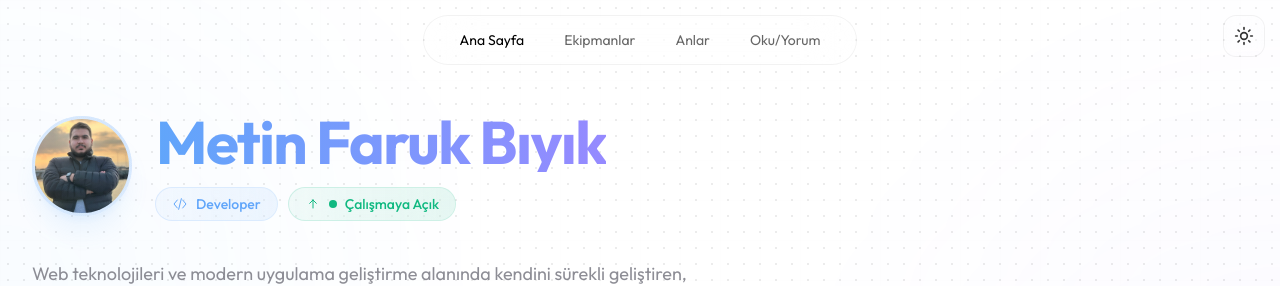
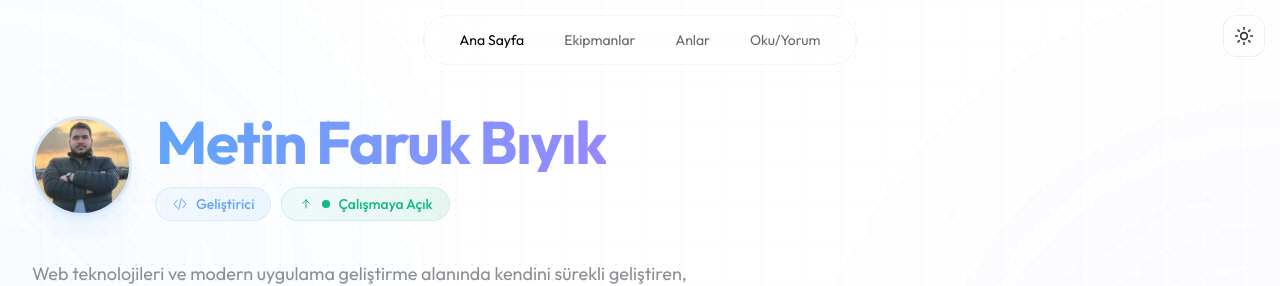
Before and after one commit to metinfarukbiyik/metinfarukbiyik, a Next.js app: page / in a window 1280 px wide. Shown: the top 286 px of the page. Built offline with nearby package versions, Linux system fonts and the light colour scheme.

Commit message:
status, title

```diff
--- a/src/components/PageTitle.tsx
+++ b/src/components/PageTitle.tsx
@@ -1,6 +1,7 @@
 import Image from "next/image";
 import { usePathname } from "next/navigation";
 import { motion } from "framer-motion";
+import { cvData } from "@/data/cv";
 
 interface PageTitleProps {
   title: string;
@@ -75,7 +76,7 @@ export default function PageTitle({ title, description, children, variant = "pag
                     <svg className="h-4 w-4" viewBox="0 0 24 24" fill="none" xmlns="http://www.w3.org/2000/svg">
                       <path d="M8 6L3 12L8 18M16 6L21 12L16 18M14 4L10 20" stroke="currentColor" strokeWidth="1.5" strokeLinecap="round" strokeLinejoin="round"/>
                     </svg>
-                    Developer
+                    {cvData.title}
                   </div>
 
                   {/* Çalışmaya Açık Rozeti */}
@@ -87,7 +88,7 @@ export default function PageTitle({ title, description, children, variant = "pag
                       <span className="absolute inline-flex h-full w-full animate-ping rounded-full bg-emerald-400 opacity-75"></span>
                       <span className="relative inline-flex h-2 w-2 rounded-full bg-emerald-500"></span>
                     </span>
-                    Çalışmaya Açık
+                    {cvData.status}
                   </div>
                 </div>
               </div>
--- a/src/data/cv.ts
+++ b/src/data/cv.ts
@@ -1,6 +1,7 @@
 interface CV {
   name: string;
   title: string;
+  status: string;
   summary: string;
   contact: {
     email: string;
@@ -44,6 +45,7 @@ interface CV {
 export const cvData: CV = {
   name: "Metin Faruk Bıyık",
   title: "Geliştirici",
+  status: "Çalışmaya Açık",
   summary: "Web teknolojileri ve modern uygulama geliştirme alanında kendini sürekli geliştiren, öğrenmeye ve ve paylaşmaya tutkulu bir geliştirici <strong>Çözüm odaklı hizmetler sunuyorum.</strong>",
   contact: {
     email: "mb.metinbiyik@gmail.com",
--- a/src/types/index.ts
+++ b/src/types/index.ts
@@ -95,6 +95,8 @@ export interface PageTitleProps {
   children?: React.ReactNode;
   image?: string;
   variant?: "home" | "page";
+  badge?: string;
+  status?: string;
 }
 
 // Modal Props Tipleri
```
